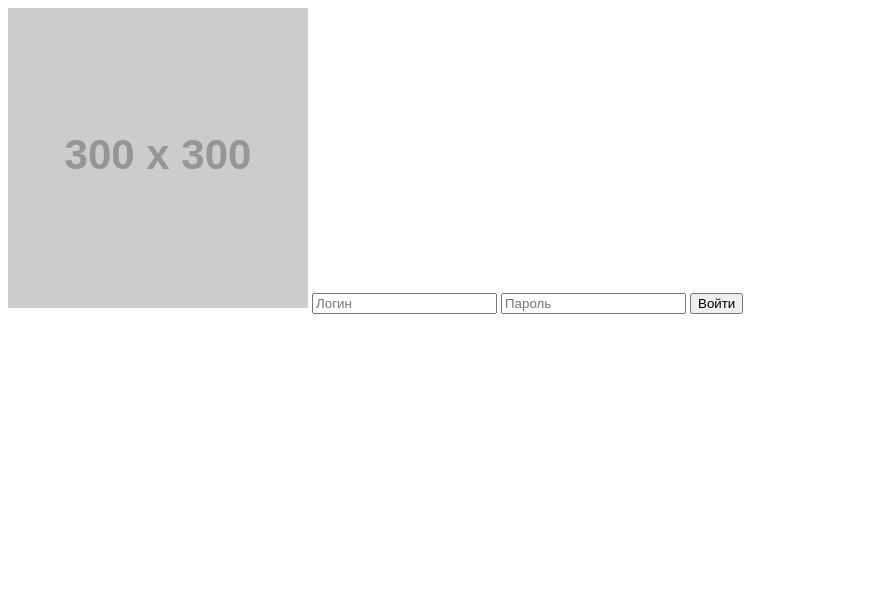
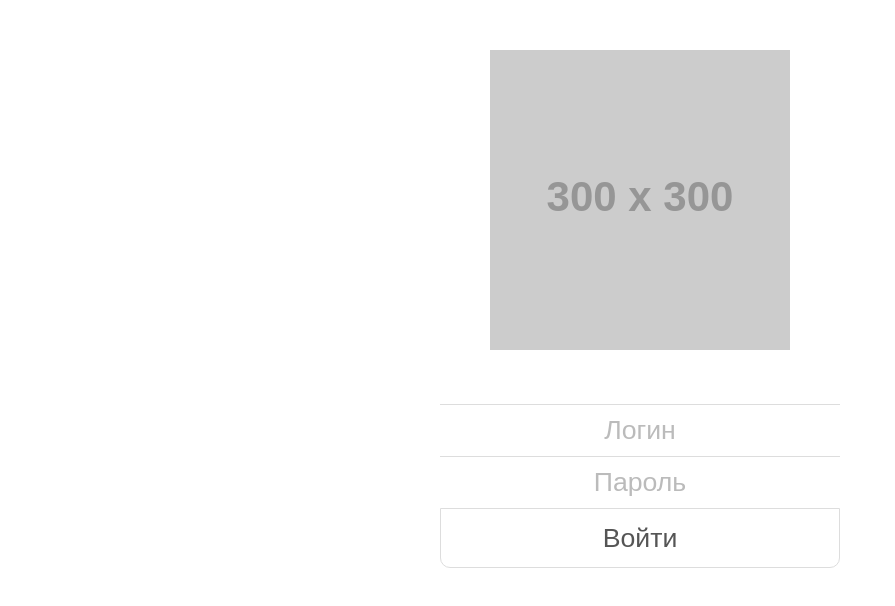
Before and after one commit to Intelvideo-IT-Committee/intelvideo-team, a website: page template/login_page.ejs in a window 1280 px wide. Shown: the whole page, without its empty margins (0-895 px from the left). Drawn offline with nearby package versions, Linux system fonts and the light colour scheme; files that its build step writes are made by us from their sources; placeholder pictures from the web are drawn by us.

Commit message:
added public folder

```diff
--- a/middleware/index.js
+++ b/middleware/index.js
@@ -16,7 +16,7 @@ module.exports = function (app, express) {
 	app.set('view engine', 'ejs');
 
 	//Initialization directory with static files
-	app.use('/pubic', express.static(path.join(__dirname, '../public')));
+	app.use('/st', express.static(path.join(__dirname, '../public')));
 
 	//
 	app.use(bodyParser.urlencoded({ extended: false }));
--- a/template/login_page.ejs
+++ b/template/login_page.ejs
@@ -1,12 +1,12 @@
 <!DOCTYPE html>
 <html>
 	<head>
+		<link rel="stylesheet" href="/st/login_page.css">
 	</head>
 	<body>
-		<span><%= status %></span>
-
 		<form method = "post" action="">
 			<img src="http://placehold.it/300x300">
+			<span><%= status %></span>
 			<input name="login" id="login" type="text" placeholder="Логин">
 			<input name="password" id="password" type="password" placeholder="Пароль">
 			<button type="submit">Войти</button>
--- a/views/index.js
+++ b/views/index.js
@@ -9,11 +9,11 @@ exports.login_check_page = function (req, res) {
 	var login = req.body.login, //User's login
 		pass = req.body.password; //User's password
 
-	console.log(login, ' ', pass);
+	//console.log(login, ' ', pass);
 
 	db.get_user_by_login(login, function (query) {
 		var user = query.rows;
-		console.log(user);
+		//console.log(user);
 		//Checking password
 		if (user.length === 0 || user[0].pass != pass) {
 			res.render('../template/login_page', {status: "Error - wrong password or login"})
```
